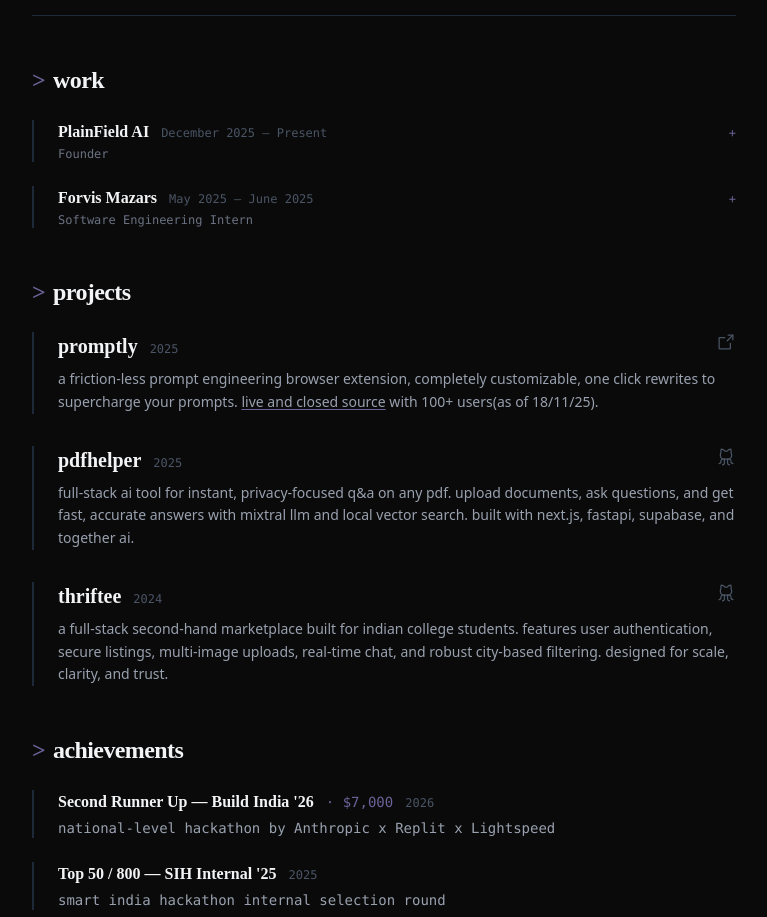
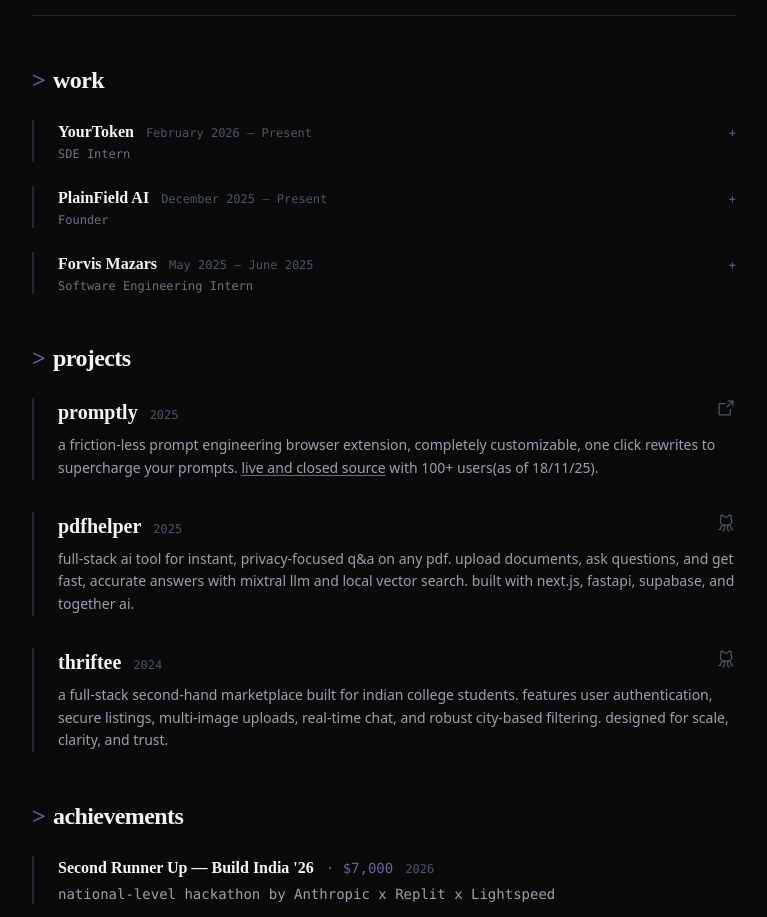
Before and after one commit to ArshanKaudinya/personal-website, a Next.js app: page / in a window 1280 px wide. Shown: the part 811-1728 px from the top of the page, without its empty margins (256-1023 px from the left). Built offline with nearby package versions, Linux system fonts and the light colour scheme; a web font is replaced by a local one.

Commit message:
chore: yourtoken work exp

```diff
--- a/src/components/WorkWithMe.tsx
+++ b/src/components/WorkWithMe.tsx
@@ -9,6 +9,14 @@
 };
 
 const workEntries: WorkEntry[] = [
+  {
+    company: "YourToken",
+    role: "SDE Intern",
+    date: "February 2026 – Present",
+    bullets: [
+      "Migrating the product backend from TypeScript to Rust, driving major performance optimizations across the stack.",
+    ],
+  },
   {
     company: "PlainField AI",
     role: "Founder",
```
